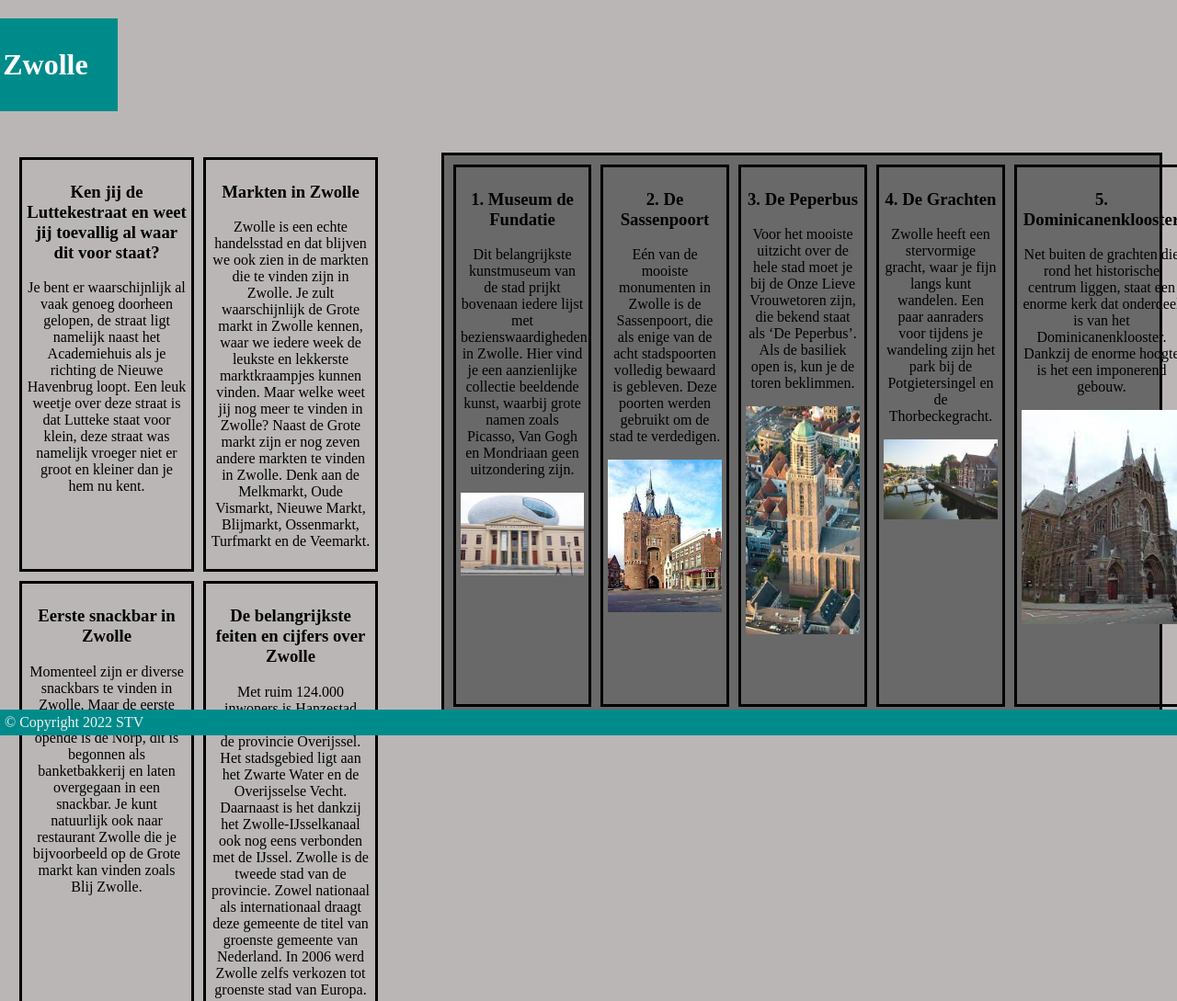
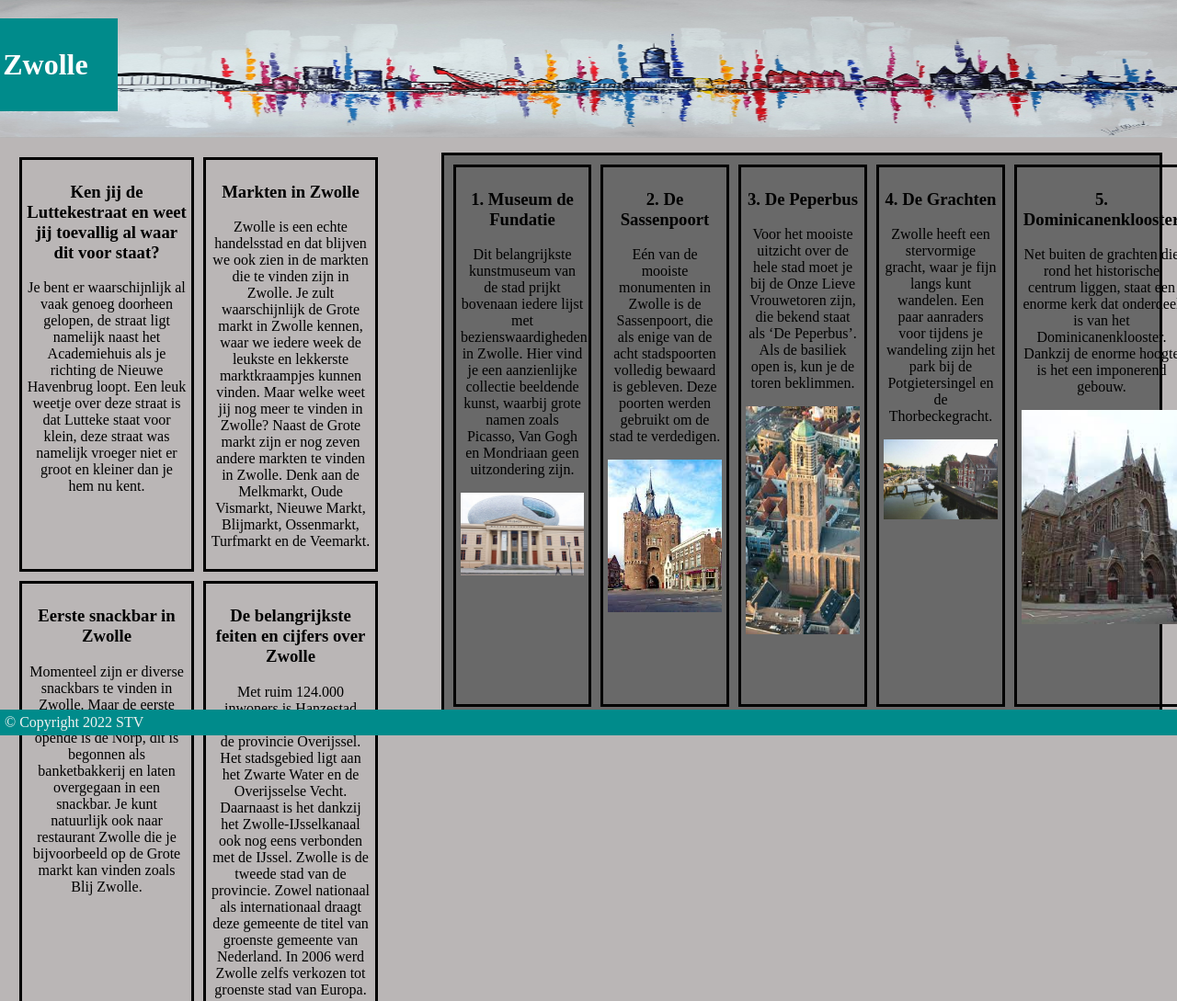
Before and after one commit to Sandertenveen01/achtbaan1.github.io, a plain HTML site: page index.html in a window 1280 px wide. Shown: the top 1089 px of the page at 92% size. Drawn offline with Linux system fonts and the light colour scheme.

Commit message:
Update style.css

```diff
--- a/style.css
+++ b/style.css
@@ -7,7 +7,7 @@ body {
 header {
   width: 100%;
   height: 150px;
-  background-image: url(Zwolle-skyline.jpg);
+  background-image: url(afbeelding/Zwolle-skyline.jpg);
   background-size: 100% 100%;
   position: sticky;
   top: 0;
```
